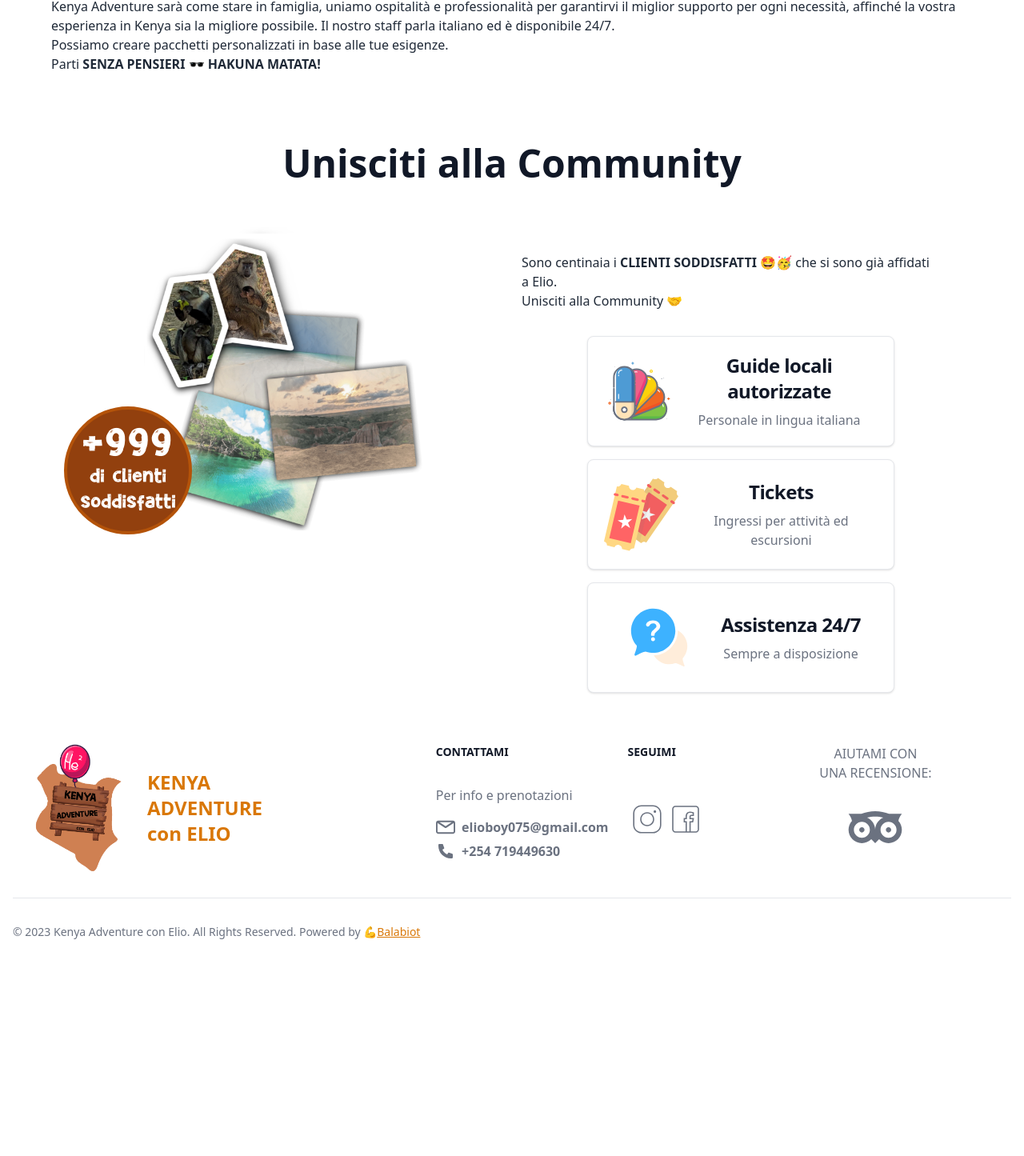
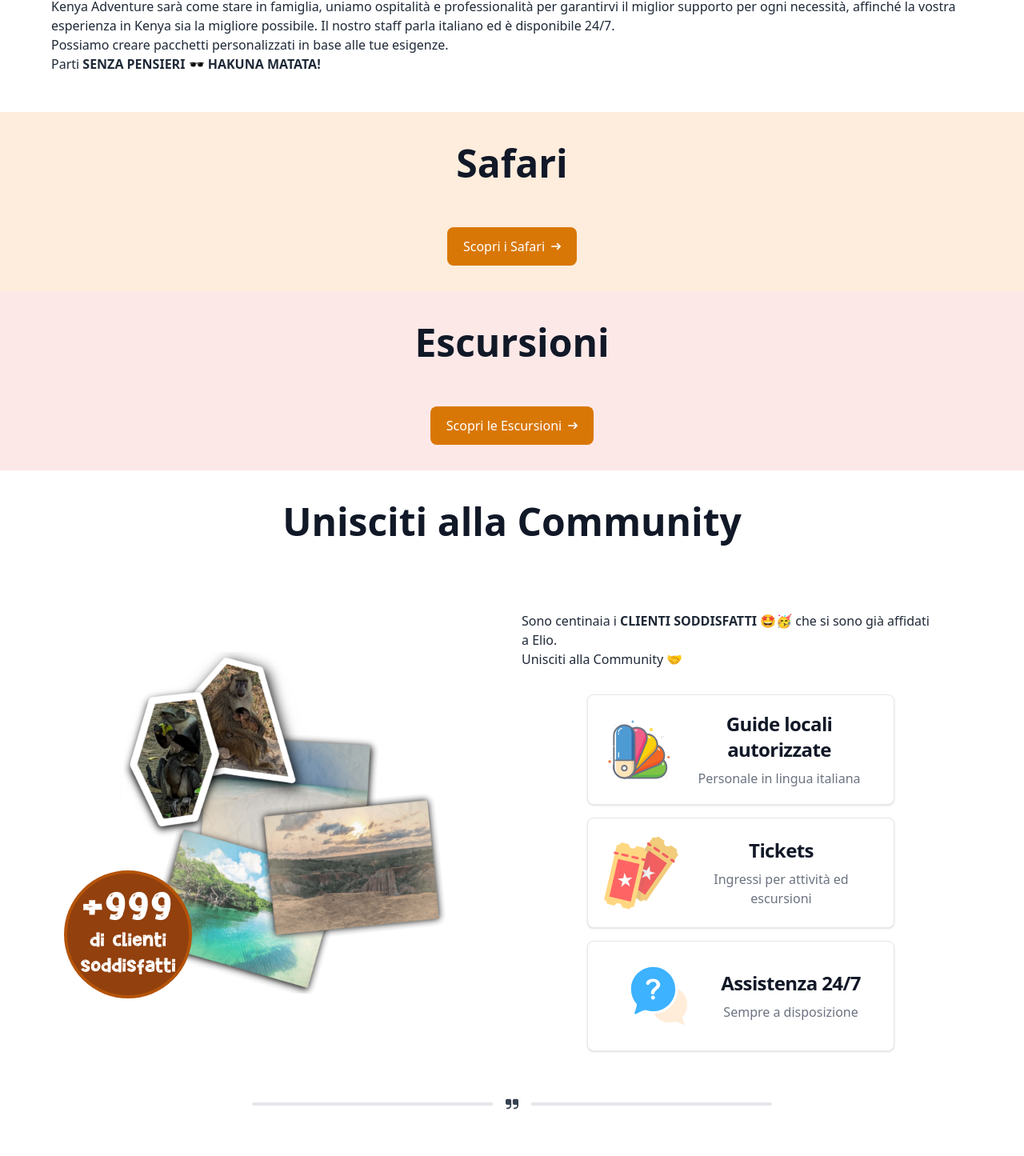
Before and after one commit to teo-pede/safari-kenya, an Angular app: page / in a window 1280 px wide. Shown: the part 1016-2461 px from the top of the page at 80% size. Before the commit the page ends 2223 px from the top, so only its background shows below. Built offline with nearby package versions, Linux system fonts and the light colour scheme.

Commit message:
added info to home

```diff
--- a/src/app/components/header/header.component.ts
+++ b/src/app/components/header/header.component.ts
@@ -29,7 +29,7 @@ export class HeaderComponent implements OnInit, OnDestroy{
     router.events.subscribe(e => {
       this.closeNavbar()
       if (e instanceof NavigationEnd){
-        this.isHome = e.urlAfterRedirects.startsWith('/#') || e.urlAfterRedirects == '/'
+        this.isHome = e.urlAfterRedirects.startsWith('/#') || e.urlAfterRedirects.startsWith('/?') || e.urlAfterRedirects == '/'
       }
     });
   }
--- a/src/app/pages/home-page/home-page.component.html
+++ b/src/app/pages/home-page/home-page.component.html
@@ -35,10 +35,37 @@
         Kenya Adventure sarà come stare in famiglia, uniamo ospitalità e professionalità per garantirvi il miglior supporto per ogni necessità, affinché la vostra esperienza in Kenya sia la migliore possibile. Il nostro staff parla italiano ed è disponibile 24/7.<br>Possiamo creare pacchetti personalizzati in base alle tue esigenze.<br>Parti <strong>SENZA PENSIERI 🕶 HAKUNA MATATA!</strong>
     </p>
 </div>
+
+<div class="bg-orange-100 dark:bg-gray-800 text-gray-800 dark:text-gray-400 text-center px-16 pb-8">
+    <h2 class="text-center py-10 relative z-10 mb-4 text-4xl font-bold text-gray-900 lg:text-5xl dark:text-white">Safari</h2>
+
+    <div #safaris id="safaris" class="opacity-0 flex flex-row space-y-4 justify-center">
+        <a [routerLink]="['/safaris']" class="inline-flex justify-center items-center py-3 px-5 text-base font-medium text-center text-white rounded-lg bg-amber-600 hover:bg-amber-700">
+            Scopri i Safari
+            <svg class="w-3 h-3 ml-2" aria-hidden="true" xmlns="http://www.w3.org/2000/svg" fill="none" viewBox="0 0 14 10">
+                <path stroke="currentColor" stroke-linecap="round" stroke-linejoin="round" stroke-width="2" d="M1 5h12m0 0L9 1m4 4L9 9"/>
+            </svg>
+        </a>
+    </div>
+</div>
+
+<div class="bg-red-100 dark:bg-zinc-800 text-gray-800 dark:text-gray-400 text-center px-16 pb-8">
+    <h2 class="text-center py-10 relative z-10 mb-4 text-4xl font-bold text-gray-900 lg:text-5xl dark:text-white">Escursioni</h2>
+
+    <div #excursions id="excursions" class="opacity-0 flex flex-row space-y-4 justify-center">
+        <a [routerLink]="['/excursions']" class="inline-flex justify-center items-center py-3 px-5 text-base font-medium text-center text-white rounded-lg bg-amber-600 hover:bg-amber-700">
+            Scopri le Escursioni
+            <svg class="w-3 h-3 ml-2" aria-hidden="true" xmlns="http://www.w3.org/2000/svg" fill="none" viewBox="0 0 14 10">
+                <path stroke="currentColor" stroke-linecap="round" stroke-linejoin="round" stroke-width="2" d="M1 5h12m0 0L9 1m4 4L9 9"/>
+            </svg>
+        </a>
+    </div>
+</div>
+
 <div class="bg-white dark:bg-gray-900 text-gray-800 dark:text-gray-400 text-center px-8 pb-8">
     <h2 class="text-center py-10 px-8 relative z-10 mb-4 text-4xl font-bold text-gray-900 lg:text-5xl dark:text-white">Unisciti alla Community</h2>
-    <div class="grid grid-cols-1 gap-6 md:grid-cols-2 px-4 max-w-6xl mx-auto">
-        <div class="relative h-72 md:h-96 md:pl-8">
+    <div class="grid grid-cols-1 gap-6 md:grid-cols-2 px-4 max-w-6xl mx-auto items-center">
+        <div class="relative h-80 md:h-[450px] md:pl-8">
             <img #homeImg1 id="homeImg1" class="opacity-0 w-auto h-full object-contain z-20" ngSrc="/assets/img/home_1.png" alt="" fill priority/>
             <img #homeImg2 id="homeImg2" class="opacity-0 w-auto h-full object-contain z-10" ngSrc="/assets/img/home_2.png" alt="" fill priority/>
             <div #friendsNum id="friendsNum" class="scale-0 absolute md:left-0 -left-4 bottom-0 z-30 border-4 border-amber-700 dark:border-amber-800 md:w-40 md:h-40 w-32 h-32 rounded-full inline-flex items-center justify-center dark:bg-amber-700 bg-amber-800 font-potato md:text-2xl text-lg dark:text-gray-900 text-white">
@@ -50,7 +77,7 @@
                 Sono centinaia i <strong>CLIENTI SODDISFATTI</strong> 🤩🥳 che si sono già affidati a Elio.<br>
                 Unisciti alla Community 🤝
             </p>
-            <div #guide id="guide" class="w-full max-w-sm p-5 bg-white border border-gray-200 rounded-lg shadow dark:bg-gray-800 dark:border-gray-700">
+            <div #guide id="guide" class="opacity-0 w-full max-w-sm p-5 bg-white border border-gray-200 rounded-lg shadow dark:bg-gray-800 dark:border-gray-700">
                 <div class="flex justify-evenly items-center">
                     <svg class="mr-2 w-24 h-24 text-gray-500 dark:text-gray-400" aria-hidden="true" xmlns="http://www.w3.org/2000/svg" fill="currentColor" viewBox="0 0 1024 1024">
                         <path d="M951.327691 614.917881h-6.670613v-6.670613c0-3.621482-3.050154-6.670613-6.670612-6.670613s-6.670613 3.050154-6.670613 6.670613v6.670613h-6.670613c-3.621482 0-6.670613 3.050154-6.670613 6.670613s3.050154 6.670613 6.670613 6.670613h6.670613v6.670613c0 3.621482 3.050154 6.670613 6.670613 6.670613s6.670613-3.050154 6.670612-6.670613v-6.670613h6.670613c3.621482 0 6.670613-3.050154 6.670613-6.670613s-3.04913-6.670613-6.670613-6.670613z" fill="#F16723" />
@@ -122,7 +149,7 @@
                     </div>
                 </div>
             </div>
-            <div #tickets id="tickets" class="mt-4 w-full max-w-sm p-5 bg-white border border-gray-200 rounded-lg shadow dark:bg-gray-800 dark:border-gray-700">
+            <div #tickets id="tickets" class="opacity-0 mt-4 w-full max-w-sm p-5 bg-white border border-gray-200 rounded-lg shadow dark:bg-gray-800 dark:border-gray-700">
                 <div class="flex justify-evenly items-center">
                     <svg version="1.1" class="mr-2 w-24 h-24 text-gray-500 dark:text-gray-400" aria-hidden="true" xmlns:xlink="http://www.w3.org/1999/xlink" xmlns="http://www.w3.org/2000/svg" viewBox="0 0 511.999 511.999" xml:space="preserve" fill="currentColor">
                         <path style="fill:#F2CC7B;" d="M415.981,35.884L371.846,5.329c-8.835,9.673-23.674,11.573-34.744,3.909L115.946,328.678c11.07,7.664,14.515,22.222,8.571,33.896l44.134,30.555c8.835-9.673,23.674-11.573,34.744-3.909l0,0c11.07,7.664,14.515,22.222,8.571,33.896l44.134,30.555c8.835-9.673,23.674-11.573,34.744-3.909l0,0l0,0l221.156-319.441l0,0l0,0c-11.07-7.664-14.515-22.222-8.571-33.896l-44.134-30.555c-8.835,9.673-23.674,11.573-34.744,3.909l0,0C413.482,62.116,410.037,47.557,415.981,35.884z"/>
@@ -151,7 +178,7 @@
                     </div>
                 </div>
             </div>
-            <div #support id="support" class="mt-4 w-full max-w-sm p-5 bg-white border border-gray-200 rounded-lg shadow dark:bg-gray-800 dark:border-gray-700">
+            <div #support id="support" class="opacity-0 mt-4 w-full max-w-sm p-5 bg-white border border-gray-200 rounded-lg shadow dark:bg-gray-800 dark:border-gray-700">
                 <div class="flex justify-evenly items-center">
                     <svg version="1.1" class="mr-2 w-24 h-24 text-gray-500 dark:text-gray-400" aria-hidden="true" xmlns:xlink="http://www.w3.org/1999/xlink" xmlns="http://www.w3.org/2000/svg" viewBox="0 0 120 120" xml:space="preserve" fill="currentColor">
                         <style type="text/css">
@@ -178,3 +205,12 @@
         </div>
     </div>
 </div>
+
+<div class="inline-flex items-center justify-center w-full bg-white dark:bg-gray-900">
+    <hr class="lg:w-[650px] md:w-[500px] w-64 h-1 my-8 bg-gray-200 border-0 rounded dark:bg-gray-700">
+    <div class="absolute px-4 -translate-x-1/2 bg-white left-1/2 dark:bg-gray-900">
+        <svg class="w-4 h-4 text-gray-700 dark:text-gray-300" aria-hidden="true" xmlns="http://www.w3.org/2000/svg" fill="currentColor" viewBox="0 0 18 14">
+            <path d="M6 0H2a2 2 0 0 0-2 2v4a2 2 0 0 0 2 2h4v1a3 3 0 0 1-3 3H2a1 1 0 0 0 0 2h1a5.006 5.006 0 0 0 5-5V2a2 2 0 0 0-2-2Zm10 0h-4a2 2 0 0 0-2 2v4a2 2 0 0 0 2 2h4v1a3 3 0 0 1-3 3h-1a1 1 0 0 0 0 2h1a5.006 5.006 0 0 0 5-5V2a2 2 0 0 0-2-2Z"/>
+        </svg>
+    </div>
+</div>
--- a/src/app/pages/home-page/home-page.component.ts
+++ b/src/app/pages/home-page/home-page.component.ts
@@ -10,6 +10,14 @@ export class HomePageComponent implements OnInit {
 
   friendInterval:any = setInterval(() => {}, 1);
 
+  @ViewChild('safaris', { static: false })
+  private safaris: ElementRef<HTMLDivElement>|undefined;
+  private safarisDone = false;
+
+  @ViewChild('excursions', { static: false })
+  private excursions: ElementRef<HTMLDivElement>|undefined;
+  private excursionsDone = false;
+
   private friendImgDone = false;
 
   @ViewChild('homeImg1', { static: false })
@@ -20,6 +28,19 @@ export class HomePageComponent implements OnInit {
 
   @ViewChild('friendsNum', { static: false })
   private friendsNum: ElementRef<HTMLDivElement>|undefined;
+
+  @ViewChild('guide', { static: false })
+  private guide: ElementRef<HTMLDivElement>|undefined;
+  private guideDone = false;
+
+  @ViewChild('tickets', { static: false })
+  private tickets: ElementRef<HTMLDivElement>|undefined;
+  private ticketsDone = false;
+
+  @ViewChild('support', { static: false })
+  private support: ElementRef<HTMLDivElement>|undefined;
+  private supportDone = false;
+
 
   @HostListener('window:scroll', ['$event'])
   isScrolledIntoView() {
@@ -41,6 +62,46 @@ export class HomePageComponent implements OnInit {
         }, 1)
       }
     }
+    if(this.guide && !this.guideDone){
+      const rectGuide = this.guide.nativeElement.getBoundingClientRect();
+      if (rectGuide.top >= 0 && rectGuide.bottom-100 <= window.innerHeight){
+        this.guide.nativeElement.classList.remove('opacity-0')
+        this.guide.nativeElement.classList.add('animate-fade-in-up')
+        this.guideDone = true
+      }
+    }
+    if(this.tickets && !this.ticketsDone){
+      const rectTickets = this.tickets.nativeElement.getBoundingClientRect();
+      if (rectTickets.top >= 0 && rectTickets.bottom-100 <= window.innerHeight){
+        this.tickets.nativeElement.classList.remove('opacity-0')
+        this.tickets.nativeElement.classList.add('animate-fade-in-left')
+        this.ticketsDone = true
+      }
+    }
+    if(this.support && !this.supportDone){
+      const rectSupport = this.support.nativeElement.getBoundingClientRect();
+      if (rectSupport.top >= 0 && rectSupport.bottom-100 <= window.innerHeight){
+        this.support.nativeElement.classList.remove('opacity-0')
+        this.support.nativeElement.classList.add('animate-fade-in-up')
+        this.supportDone = true
+      }
+    }
+    if(this.safaris && !this.safarisDone){
+      const rectSafaris = this.safaris.nativeElement.getBoundingClientRect();
+      if (rectSafaris.top >= 0 && rectSafaris.bottom-50 <= window.innerHeight){
+        this.safaris.nativeElement.classList.remove('opacity-0')
+        this.safaris.nativeElement.classList.add('animate-bounce-in-right')
+        this.safarisDone = true
+      }
+    }
+    if(this.excursions && !this.excursionsDone){
+      const rectExcursions = this.excursions.nativeElement.getBoundingClientRect();
+      if (rectExcursions.top >= 0 && rectExcursions.bottom-50 <= window.innerHeight){
+        this.excursions.nativeElement.classList.remove('opacity-0')
+        this.excursions.nativeElement.classList.add('animate-bounce-in-left')
+        this.excursionsDone = true
+      }
+    }
   }
 
   ngOnInit(): void {
--- a/src/app/pages/safaris/safaris.component.html
+++ b/src/app/pages/safaris/safaris.component.html
@@ -1,4 +1,4 @@
-<section class="bg-orange-50 dark:bg-gray-800 bg-blend-multiply">
+<section class="bg-orange-50 dark:bg-zinc-800 bg-blend-multiply">
     <h2 class="animate-fade-in-up text-center py-10 leading-relaxed relative z-10 mb-4 text-4xl font-bold text-gray-900 lg:text-5xl dark:text-white">SAFARI</h2>
     <p class="text-gray-800 dark:text-gray-400 text-center px-16 py-6">
         Il safari è un'esperienza assolutamente <strong>sicura</strong> e adatta a tutta la famiglia, a patto che ci si affidi ad agenzie e persone competenti, che in caso di emergenze o problemi abbiano le capacità e gli strumenti per risolverli nel modo più rapido possibile.<br>
```
Also changed, not shown: src/assets/img/home_1.png.
